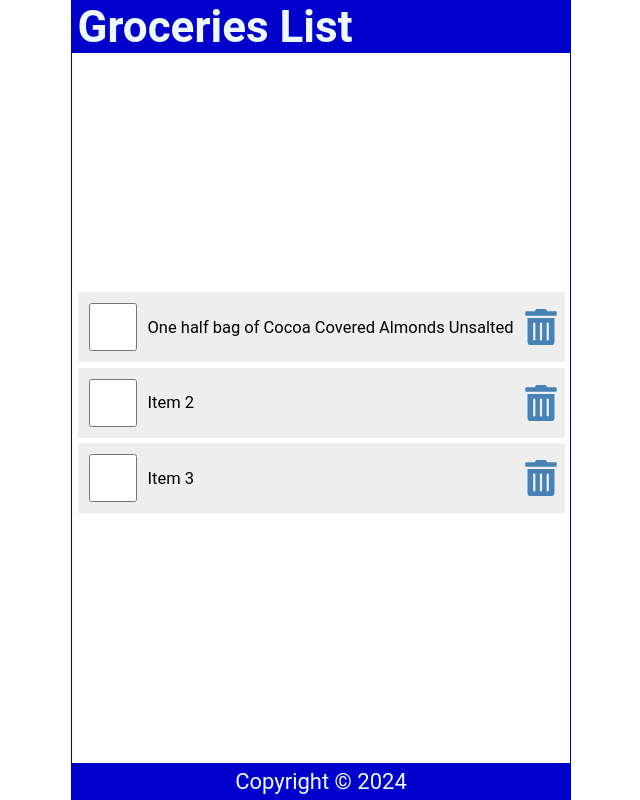
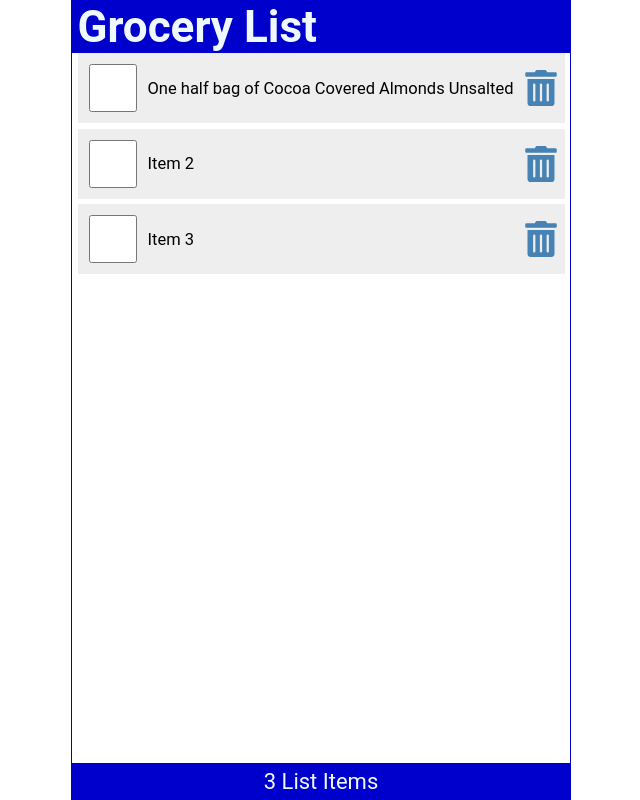
Before and after one commit to NimniSenarathna/react-js-course-dave-gray, a React (Create React App) app: page / in a window 1280 px wide. Shown: the whole page, without its empty margins (319-959 px from the left). Built offline with nearby package versions, Linux system fonts and the light colour scheme.

Commit message:
props and prop drilling

```diff
--- a/src/App.js
+++ b/src/App.js
@@ -1,14 +1,49 @@
 import Header from './Header';
 import Content from './Content';
 import Footer from './Footer';
+import { useState } from 'react';
 
 function App() {
+  const [items, setItems] = useState([
+    {
+      id: 1,
+      checked: false,
+      item: "One half bag of Cocoa Covered Almonds Unsalted"
+    },
+    {
+      id: 2,
+      checked: false,
+      item: "Item 2"
+    },
+    {
+      id: 3,
+      checked: false,
+      item: "Item 3"
+    }
+  ]);
+
+  const handleCheck = (id) => {
+    const listItems = items.map((item) => item.id === id ? {...item, checked: !item.checked } : item);
+    setItems(listItems);
+    localStorage.setItem('shoppinglist', JSON.stringify(listItems));
+  }
+
+  const handleDelete = (id) => {
+    const listItems = items.filter((item) => item.id !== id);
+    setItems(listItems);
+    localStorage.setItem('shoppinglist', JSON.stringify(listItems));
+    console.log(id);
+  }
 
   return (
     <div className="App">
-      <Header />
-      <Content />
-      <Footer />
+      <Header title="Grocery List" />
+      <Content
+        items={items}
+        handleCheck={handleCheck}
+        handleDelete={handleDelete}
+       />
+      <Footer length={items.length}/>
     </div>
   );
 }
--- a/src/Content.js
+++ b/src/Content.js
@@ -1,61 +1,15 @@
-import { useState } from 'react';
-import { FaTrashAlt } from 'react-icons/fa';
+import ItemList from "./ItemList";
 
-const Content = () => {
-  const [items, setItems] = useState([
-    {
-      id: 1,
-      checked: false,
-      item: "One half bag of Cocoa Covered Almonds Unsalted"
-    },
-    {
-      id: 2,
-      checked: false,
-      item: "Item 2"
-    },
-    {
-      id: 3,
-      checked: false,
-      item: "Item 3"
-    }
-  ]);
-
-  const handleCheck = (id) => {
-    const listItems = items.map((item) => item.id === id ? {...item, checked: !item.checked } : item);
-    setItems(listItems);
-    localStorage.setItem('shoppinglist', JSON.stringify(listItems));
-  }
-
-  const handleDelete = (id) => {
-    const listItems = items.filter((item) => item.id !== id);
-    setItems(listItems);
-    localStorage.setItem('shoppinglist', JSON.stringify(listItems));
-    console.log(id);
-  }
+const Content = ({ items, handleCheck, handleDelete }) => {
 
   return (
     <main>
       {items.length ? (
-        <ul>
-          {items.map((item) => (
-            <li className='item' key={item.id}>
-              <input
-                type="checkbox"
-                onChange={() => handleCheck(item.id)}
-                checked={item.checked}
-              />
-              <label
-                style={(item.checked) ? { textDecoration: 'line-through' } : null}
-                onDoubleClick={() => handleCheck(item.id)}
-              >{item.item}</label>
-              <FaTrashAlt
-              onClick={() => handleDelete(item.id)}
-                role = "button"
-                tabIndex="0"
-              />
-            </li>
-          ))}
-        </ul>
+        <ItemList
+          items={items}
+          handleCheck={handleCheck}
+          handleDelete={handleDelete}
+        />
       ) : (
         <p style={{marginTop: '2rem' }}>Your list is empty..</p>
       )}
--- a/src/Footer.js
+++ b/src/Footer.js
@@ -1,11 +1,13 @@
 import React from 'react'
 
-const Footer = () => {
+const Footer = ({ length }) => {
   const today = new Date();
 
   return (
     <footer>
-        <p>Copyright &copy; {today.getFullYear()}</p>
+        {/* <p>Copyright &copy; {today.getFullYear()}</p> */}
+
+        <p>{length} List {length === 1 ? "Item" : "Items"}</p>
     </footer>
   )
 }
--- a/src/Header.js
+++ b/src/Header.js
@@ -1,17 +1,15 @@
 import React from 'react'
 
-const Header = () => {
-  // const headerStyle = {
-  //   backgroundColor: 'royalblue',
-  //   color: '#fff'
-  // }
-
+const Header = ({title}) => {
   return (
-    // <header style={headerStyle}>
     <header>
-        <h1>Groceries List</h1>
+        <h1>{title}</h1>
     </header>
   )
 }
 
+Header.defaultProps = {
+  title: "Default Title"
+}
+
 export default Header
--- /dev/null
+++ b/src/ItemList.js
@@ -0,0 +1,19 @@
+import React from 'react'
+import LineItem from './LineItem';
+
+const ItemList = ({ items, handleCheck, handleDelete }) => {
+  return (
+    <ul>
+        {items.map((item) => (
+            <LineItem
+                key={item.id}
+                item={item}
+                handleCheck={handleCheck}
+                handleDelete={handleDelete}
+            />
+        ))}
+    </ul>
+  )
+}
+
+export default ItemList
--- /dev/null
+++ b/src/LineItem.js
@@ -0,0 +1,25 @@
+import { FaTrashAlt } from 'react-icons/fa';
+
+const LineItem = ({ item, handleCheck, handleDelete }) => {
+  return (
+    <li className='item' key={item.id}>
+        <input
+            type="checkbox"
+            onChange={() => handleCheck(item.id)}
+            checked={item.checked}
+        />
+        <label
+            style={(item.checked) ? { textDecoration: 'line-through' } : null}
+            onDoubleClick={() => handleCheck(item.id)}
+            >{item.item}</label>
+        <FaTrashAlt
+            onClick={() => handleDelete(item.id)}
+            role = "button"
+            tabIndex="0"
+            aria-label={`Delete ${item.item}`}
+        />
+    </li>
+  )
+}
+
+export default LineItem
--- a/src/index.css
+++ b/src/index.css
@@ -44,7 +44,7 @@
   display: flex;
   flex-direction: column;
   flex-grow: 1;
-  justify-content: center;
+  justify-content: flex-start;
   align-items: center;
   overflow-y: auto;
 }
```
